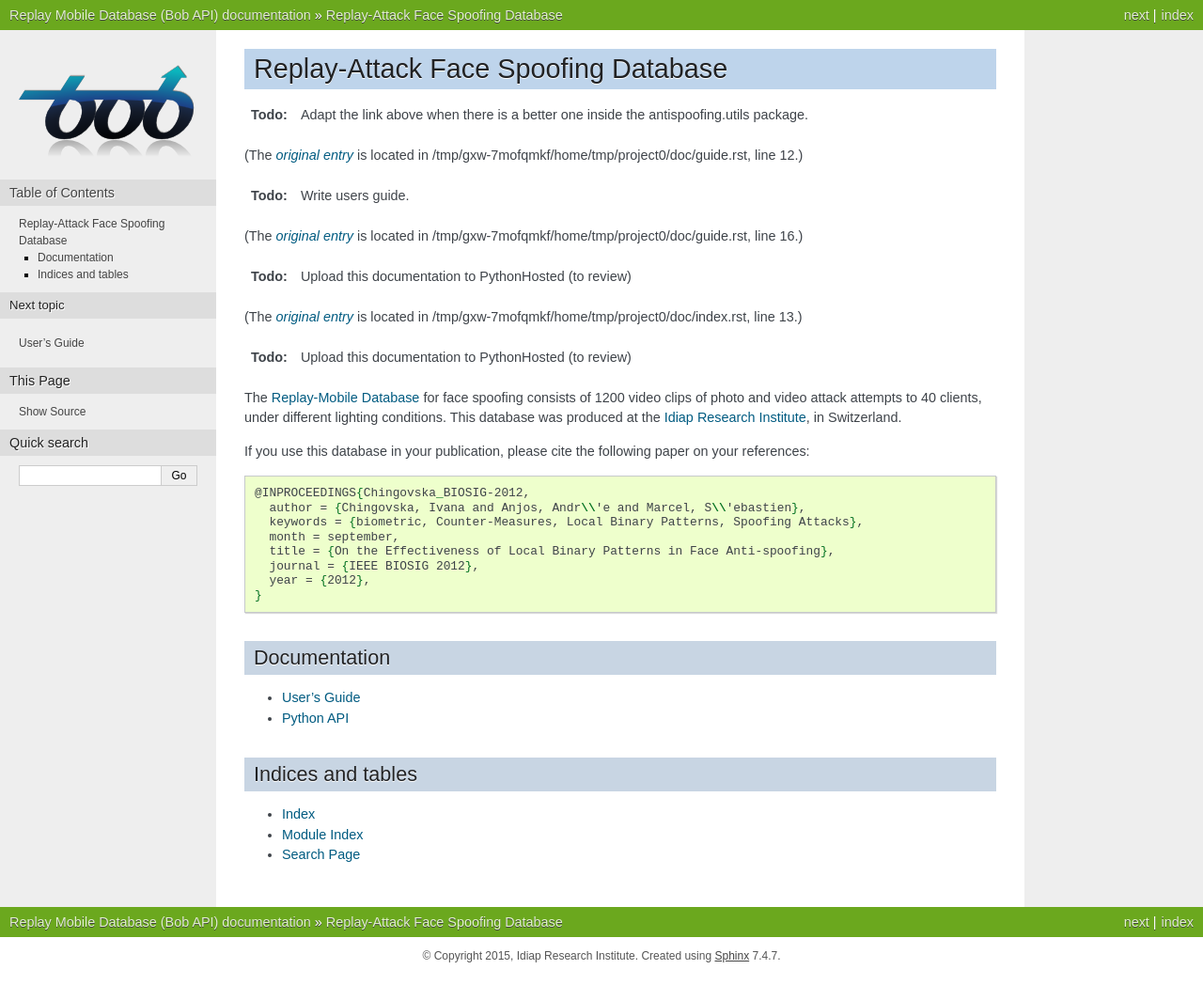
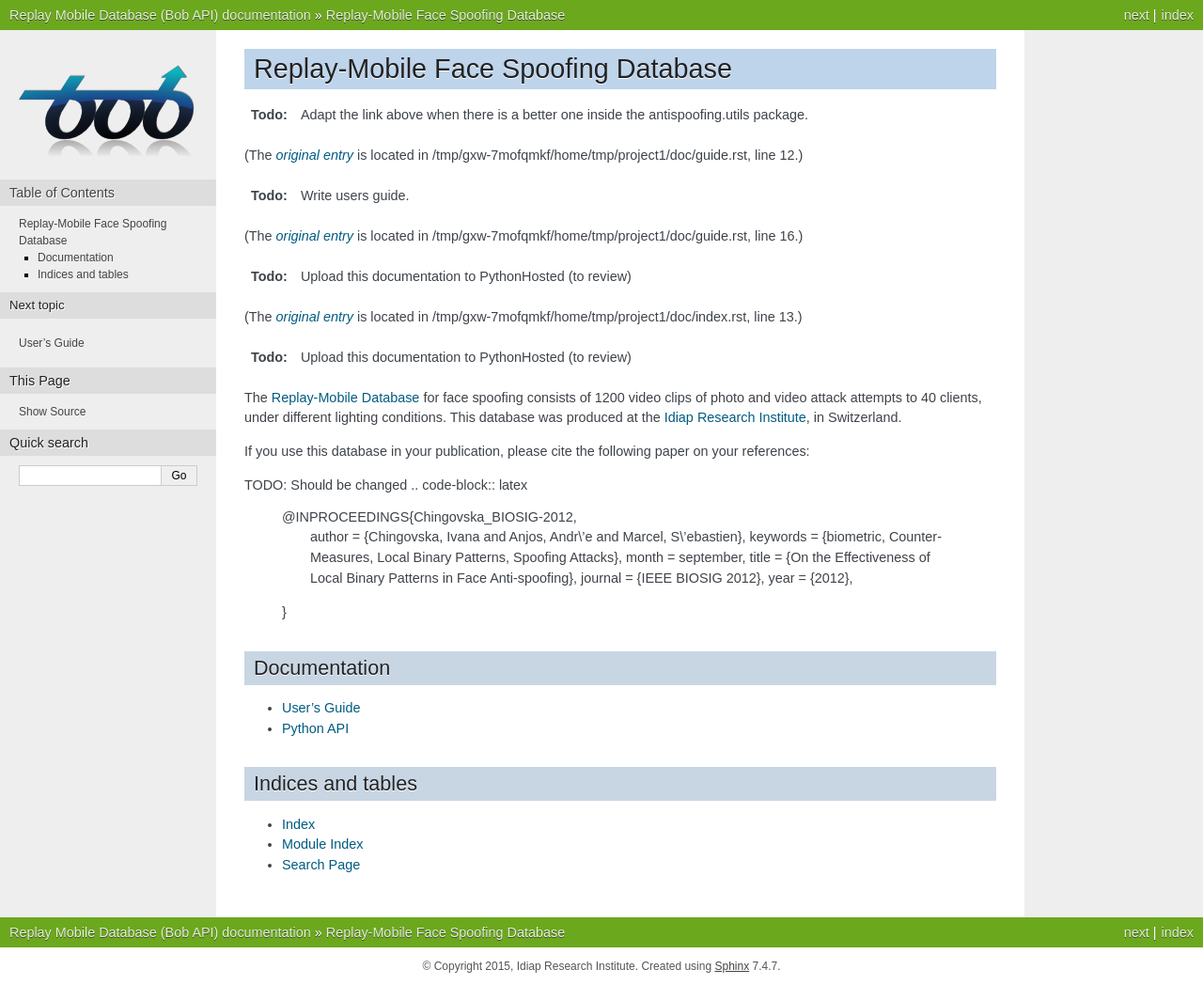
Before and after one commit to bioidiap/bob.db.replaymobile, a Sphinx documentation site: the page built from doc/index.rst, in a window 1280 px wide. Shown: the whole page at 94% size. Built offline with Sphinx 7.4.7, drawn with Linux system fonts in a browser that asks for light colours; formulas are drawn with MathJax 3; the version number could not be read and is left out.

Commit message:
Add client009 (devel). Fix documentation. Increase version

```diff
--- a/doc/index.rst
+++ b/doc/index.rst
@@ -5,7 +5,7 @@
 .. _bob.db.replaymobile:
 
 ======================================
- Replay-Attack Face Spoofing Database
+ Replay-Mobile Face Spoofing Database
 ======================================
 
 .. todolist::
@@ -13,11 +13,12 @@
 .. todo::
   Upload this documentation to PythonHosted (to review)
 
-The `Replay-Mobile Database <http://www.idiap.ch/dataset/replayattack>`_ for face spoofing consists of 1200 video clips of photo and video attack attempts to 40 clients, under different lighting conditions.
+The `Replay-Mobile Database <http://www.idiap.ch/dataset/replaymobile>`_ for face spoofing consists of 1200 video clips of photo and video attack attempts to 40 clients, under different lighting conditions.
 This database was produced at the `Idiap Research Institute <http://www.idiap.ch>`_, in Switzerland.
 
 If you use this database in your publication, please cite the following paper on your references:
 
+TODO: Should be changed
 .. code-block:: latex
 
   @INPROCEEDINGS{Chingovska_BIOSIG-2012,
--- a/version.txt
+++ b/version.txt
@@ -1 +1 @@
-1.0.2
+1.0.3
```
Also changed, not shown: README.rst (+11 -9 lines), 2 other files.
